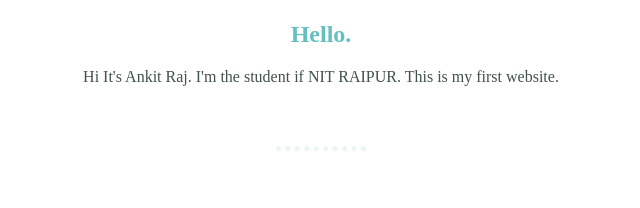
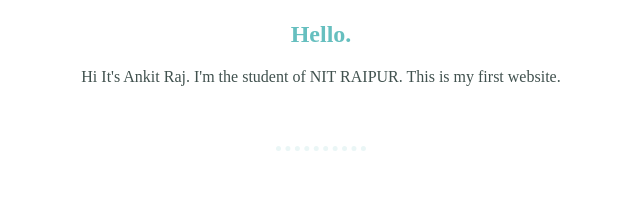
Before and after one commit to ankit7023/1st-website, a plain HTML site: page index.html in a window 1280 px wide. Shown: the part 803-1011 px from the top of the page, 319-959 px from the left. Drawn offline with Linux system fonts and the light colour scheme; a web font is replaced by a local one.

Commit message:
Update index.html

```diff
--- a/index.html
+++ b/index.html
@@ -23,7 +23,7 @@
     <div class="profile">
       <img class="img1" src="https://image.flaticon.com/icons/svg/2990/2990638.svg" alt="image">
       <h2>Hello.</h2>
-      <p>Hi It's Ankit Raj. I'm the student if NIT RAIPUR. This is my first website.</p>
+      <p>Hi It's Ankit Raj. I'm the student of NIT RAIPUR. This is my first website.</p>
     </div>
     <hr>
     <div class="skills">
```
